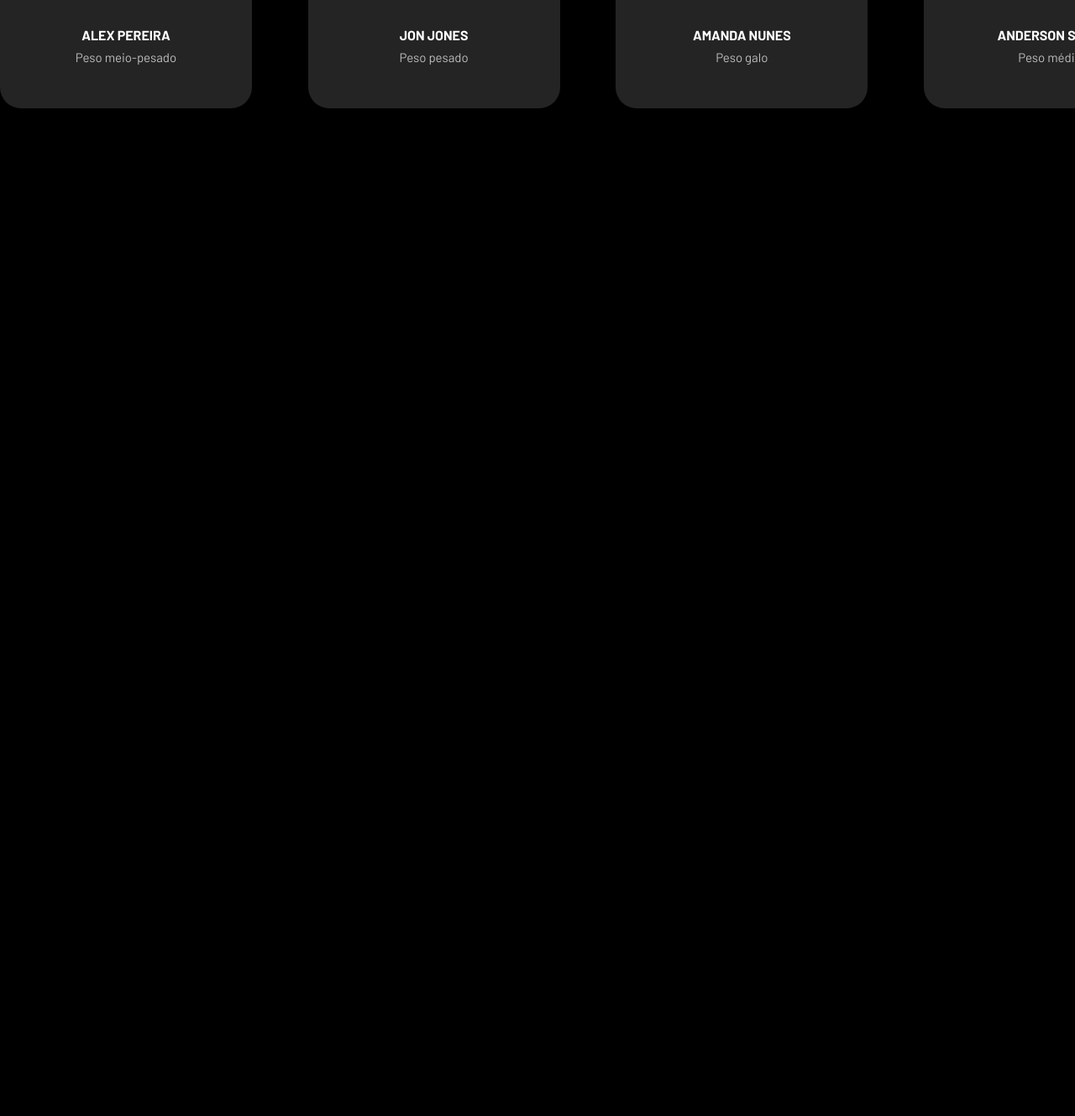
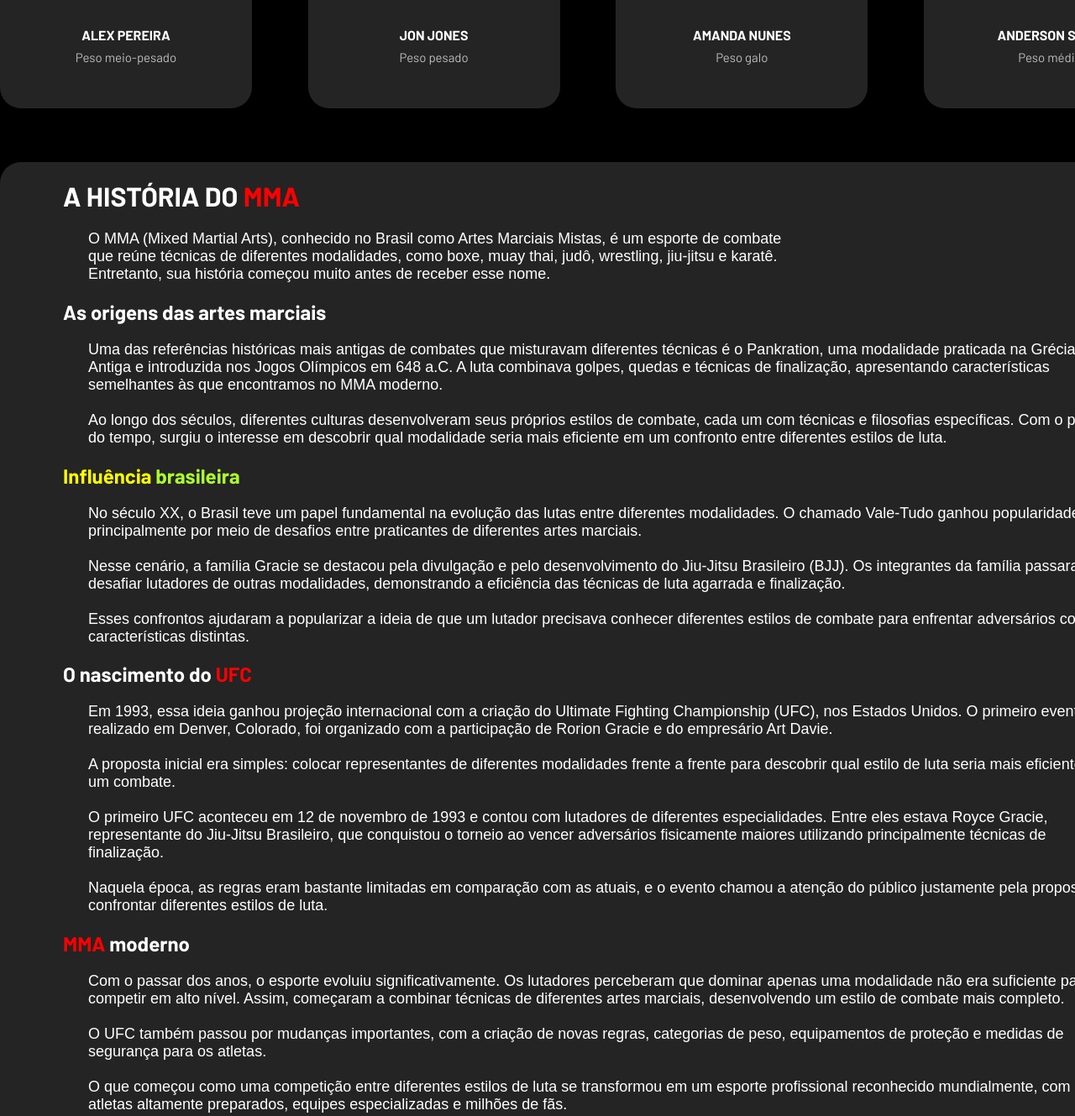
Before and after one commit to Gfalcao25/Projeto_individual_MMA, a website: page public/index.html in a window 1280 px wide. Shown: the part 1204-2533 px from the top of the page at 84% size. Before the commit the page ends 1504 px from the top, so only its background shows below. Drawn offline with Linux system fonts and the light colour scheme.

Commit message:
Adicionando história do mma e minha história na pagina home

```diff
--- a/public/css/estilo.css
+++ b/public/css/estilo.css
@@ -94,7 +94,9 @@ body {
 }
 
 #img-lutador {
+  width: 45rem;
   height: 30rem;
+
 }
 
 #img-lutador img {
@@ -143,20 +145,21 @@ body {
   height: 250px;
   border-radius: 25px;
 }
-.img-home :hover{
+
+.img-home :hover {
   cursor: pointer;
   transition-timing-function: ease-in-out;
   transform: scale(0.95);
 }
 
 
-.texto-card-lutadores{
+.texto-card-lutadores {
   display: flex;
   flex-direction: column;
   align-items: center;
   color: white;
   font-weight: bold;
-  margin:auto;
+  margin: auto;
   text-align: center;
 }
 
@@ -187,11 +190,73 @@ body {
   font-size: 22px;
 }
 
+#area-historia {
+  width: 1400px;
+  margin: auto;
+  margin-top: 4rem;
+  background-color: #242424;
+  border-radius: 25px;
+  color: white;
+  padding: auto;
+}
+
+#area-texto-historia {
+  width: 1250px;
+  display: flex;
+  flex-direction: column;
+  margin: auto;
+}
+
+.texto-historia {
+  color: white;
+  margin-left: 30px;
+  font-size: large;
+  font-family: Arial, Helvetica, sans-serif;
+}
+
+#ultimo-paragrafo {
+  margin-bottom: 2rem;
+}
+
+#area-pessoal {
+  width: 1400px;
+  border-radius: 25px;
+  border: 3px solid red;
+  margin: auto;
+  margin-top: 6rem;
+  color: white;
+}
+
+#area-texto-pessoal {
+  width: 1195px;
+  margin: auto;
+  padding: 50px;
+}
+
+#texto-pessoal {
+  color: white;
+  font-family: Arial, Helvetica, sans-serif;
+  font-size: large;
+}
+
+#foto-karate {
+  display: flex;
+  flex-direction: row;
+  width: 300px;
+  height: 400px;
+}
+
+
 
 /* MISSÃO VISÃO VALORES */
 
 /* FOOTER */
-
+.footer{
+  margin-top: 4rem;
+  width: 100%;
+  color: whitesmoke;
+  background-color: #242424;
+}
 /* LOGIN */
 
 .login {
@@ -271,7 +336,7 @@ body {
   font-weight: 600;
   font-size: 18px;
   color: #fff;
-  background-color:red;
+  background-color: red;
   width: 120px;
   height: 30px;
   align-self: center;
@@ -466,18 +531,6 @@ input {
   width: 50px;
 }
 
-/* SIMULADOR */
-
-.simulador {
-  color: white;
-}
-
-.simulador .container {
-  flex-direction: column;
-  overflow: scroll;
-  height: var(--tamanho-simulador);
-}
-
 /* ALERTA */
 
 #alerta {
--- a/public/index.html
+++ b/public/index.html
@@ -43,14 +43,14 @@
 
       <h1>COMEÇA AQUI</h1>
       <p>
-        Notícias, enquetes e desafios para quem vive
+        Notícias e enquetes para quem vive
         o mundo das lutas.
       </p>
-      <button id="botao-home">EXPLORAR O MUNDO DA LUTA</button>
+      <a href="cadastro.html"><button id="botao-home">CADASTRE-SE </button></a>
     </div>
 
     <div id="img-lutador">
-      <img src="./assets/image-charles.jpg" alt="Charles Oliveira, lutador de MMA">
+      <img src="./assets/image-charles.jpg" alt="">
     </div>
   </div>
 
@@ -92,26 +92,120 @@
     </div>
   </div>
 
+  <div id="area-historia">
+
+    <div id="area-texto-historia">
+      <h1>A HISTÓRIA DO <span style="color: red;">MMA</span></h1>
+
+      <span class="texto-historia">
+        O MMA (Mixed Martial Arts), conhecido no Brasil como Artes Marciais Mistas, é um esporte de combate <br>
+        que reúne técnicas de diferentes modalidades, como boxe, muay thai, judô, wrestling, jiu-jitsu e karatê. <br>
+        Entretanto, sua história começou muito antes de receber esse nome.</span>
+
+      <h2>As origens das artes marciais</h2>
+
+      <span class="texto-historia">
+        Uma das referências históricas mais antigas de combates que misturavam diferentes técnicas é o
+        Pankration, uma modalidade praticada na Grécia Antiga e introduzida nos Jogos Olímpicos em 648 a.C. A luta
+        combinava golpes, quedas e técnicas de finalização, apresentando características semelhantes às que encontramos
+        no
+        MMA moderno. <br><br>
+
+        Ao longo dos séculos, diferentes culturas desenvolveram seus próprios estilos de combate, cada um com técnicas e
+        filosofias específicas. Com o passar do tempo, surgiu o interesse em descobrir qual modalidade seria mais
+        eficiente em um confronto entre diferentes estilos de luta.</span>
+
+      <h2><span style="color: yellow;">Influência</span> <span style="color: greenyellow">brasileira</span></h2>
+
+      <span class="texto-historia">
+        No século XX, o Brasil teve um papel fundamental na evolução das lutas entre diferentes modalidades. O chamado
+        Vale-Tudo ganhou popularidade, principalmente por meio de desafios entre praticantes de diferentes artes
+        marciais.
+        <br><br>
+
+        Nesse cenário, a família Gracie se destacou pela divulgação e pelo desenvolvimento do Jiu-Jitsu Brasileiro
+        (BJJ).
+        Os integrantes da família passaram a desafiar lutadores de outras modalidades, demonstrando a eficiência das
+        técnicas de luta agarrada e finalização.
+        <br><br>
+
+        Esses confrontos ajudaram a popularizar a ideia de que um lutador precisava conhecer diferentes estilos de
+        combate
+        para enfrentar adversários com características distintas.</span>
+
+      <h2>O nascimento do <span style="color: red;">UFC</span></h2>
+
+      <span class="texto-historia">
+        Em 1993, essa ideia ganhou projeção internacional com a criação do Ultimate Fighting Championship (UFC), nos
+        Estados Unidos. O primeiro evento, realizado em Denver, Colorado, foi organizado com a participação de Rorion
+        Gracie e do empresário Art Davie.
+        <br><br>
+
+        A proposta inicial era simples: colocar representantes de diferentes modalidades frente a frente para descobrir
+        qual estilo de luta seria mais eficiente em um combate.
+        <br><br>
+
+        O primeiro UFC aconteceu em 12 de novembro de 1993 e contou com lutadores de diferentes especialidades. Entre
+        eles
+        estava Royce Gracie, representante do Jiu-Jitsu Brasileiro, que conquistou o torneio ao vencer adversários
+        fisicamente maiores utilizando principalmente técnicas de finalização.
+        <br><br>
+
+        Naquela época, as regras eram bastante limitadas em comparação com as atuais, e o evento chamou a atenção do
+        público justamente pela proposta de confrontar diferentes estilos de luta.</span>
+
+      <h2><span style="color: red;">MMA</span> moderno</h2>
+
+      <span class="texto-historia" id="ultimo-paragrafo">
+        Com o passar dos anos, o esporte evoluiu significativamente. Os lutadores perceberam que dominar apenas uma
+        modalidade não era suficiente para competir em alto nível. Assim, começaram a combinar técnicas de diferentes
+        artes marciais, desenvolvendo um estilo de combate mais completo.
+        <br><br>
+
+        O UFC também passou por mudanças importantes, com a criação de novas regras, categorias de peso, equipamentos de
+        proteção e medidas de segurança para os atletas.
+        <br><br>
+
+        O que começou como uma competição entre diferentes estilos de luta se transformou em um esporte profissional
+        reconhecido mundialmente, com atletas altamente preparados, equipes especializadas e milhões de fãs.</span>
+    </div>
+  </div>
+
   <div id="area-pessoal">
+    <div id="area-texto-pessoal">
+      <h1>MINHA HISTÓRIA NA <span style="color: red;">LUTA</span></h1>
+      <span id="texto-pessoal" style="color: white;">Eu sempre gostei de lutar e entrei no mundo das artes marciais pela
+        primeira vez quando tinha 4 anos.
+        Comecei a fazer taekwondo no jardim de infância. Quando fiz 6 anos, troquei de escola e, nessa nova escola,
+        tinha aulas de judô. Então, pedi para minha mãe me matricular nas aulas. Lutei durante 5 anos e parei na faixa
+        azul-escura.
+        <br> <br>
 
-      <div id="minha-foto">
+        Dos meus 11 aos 16 anos, fiquei sem praticar nenhuma arte marcial. Também era época de pandemia, então nem fui
+        atrás de fazer alguma coisa. <br> <br>
 
-        /*foto de mim no judô*/
+        Em julho de 2024, levei meu irmão para fazer uma aula experimental de karatê. Até então, apenas ele faria a
+        aula, mas o sensei do dojô arrumou um quimono para mim e me chamou para participar. Acabei gostando muito e
+        decidi continuar fazendo as aulas.
+        <br> <br>
 
-      </div>
+        Passou um tempo e comecei a me interessar por lutas em geral. Comecei a acompanhar o UFC e foi ali que descobri
+        que era apaixonado por artes marciais.
+        <br><br>
 
-      <div id="texto-pessoal">
-        Eu sempre gostei de lutar e entrei no mundo das artes marciais pela primeira vez quando tinha 4 anos. Comecei a fazer taekwondo, mas parei aos 5 anos. Quando fiz 6 anos, troquei de escola e, nessa nova escola, tinha aulas de judô. Então, pedi para minha mãe me matricular nas aulas. Lutei durante 5 anos e parei na faixa azul-escura.
+        No começo de 2025, eu e um grupo de amigos da escola precisávamos desenvolver um projeto ao longo do ano e
+        decidimos falar sobre a importância de praticar uma arte marcial. Então, eu e outro amigo, que lutava jiu-jítsu,
+        começamos a gravar vídeos para o TikTok ensinando defesa pessoal. Gravamos por um curto período, mas foi
+        suficiente para aprendermos coisas sobre a arte marcial um do outro. <br>
 
-Dos meus 11 aos 16 anos, fiquei sem praticar nenhuma arte marcial. Também era época de pandemia, então nem fui atrás de fazer alguma coisa.
+        Agora, na SPTech, vou ter a oportunidade de falar sobre a minha paixão.
+      </span>
+    </div>
 
-Em julho de 2024, levei meu irmão para fazer uma aula experimental de karatê. Até então, apenas ele faria a aula, mas o sensei do dojô arrumou um quimono para mim e me chamou para participar. Acabei gostando muito e decidi continuar fazendo as aulas.
+  </div>
 
-Passou um tempo e comecei a me interessar por lutas em geral. Comecei a acompanhar o UFC e foi ali que descobri que era apaixonado por artes marciais.
-
-No começo de 2025, eu e um grupo de amigos da escola precisávamos desenvolver um projeto ao longo do ano e decidimos falar sobre a importância de praticar uma arte marcial. Então, eu e outro amigo, que lutava jiu-jítsu, começamos a gravar vídeos para o TikTok ensinando defesa pessoal. Gravamos por um curto período, mas foi suficiente para aprendermos coisas sobre a arte marcial um do outro.
-
-Agora, na SPTech, vou ter a oportunidade de falar sobre a minha paixão.
-      </div>
-
+  <div class="footer">
+    <div class="container">
+      <h4>Fonte das imagens: www.espn.com.br </h4>
     </div>
+  </div>
```
Also changed, not shown: public/login.html (+0 -3 lines), public/assets/foto_karate.jpeg (added).
